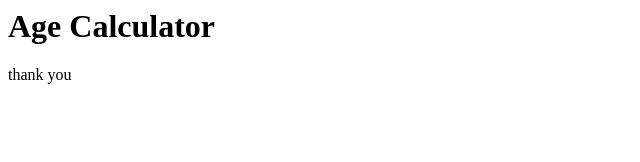
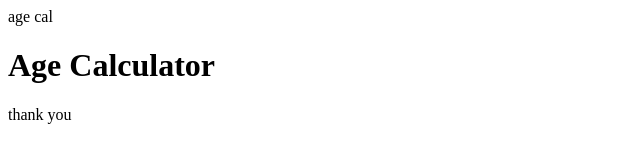
Before and after one commit to yateeshlearnings/Agecalculator, a plain HTML site: page index.html in a window 1280 px wide. Shown: the whole page, without its empty margins (0-640 px from the left). Drawn offline with Linux system fonts and the light colour scheme.

Commit message:
tittle added

```diff
--- a/index.html
+++ b/index.html
@@ -1,6 +1,6 @@
 <html>
     <head>
-
+<tittle>age cal</tittle>
     </head>
     <body>
         <h1>Age Calculator</h1>
```
